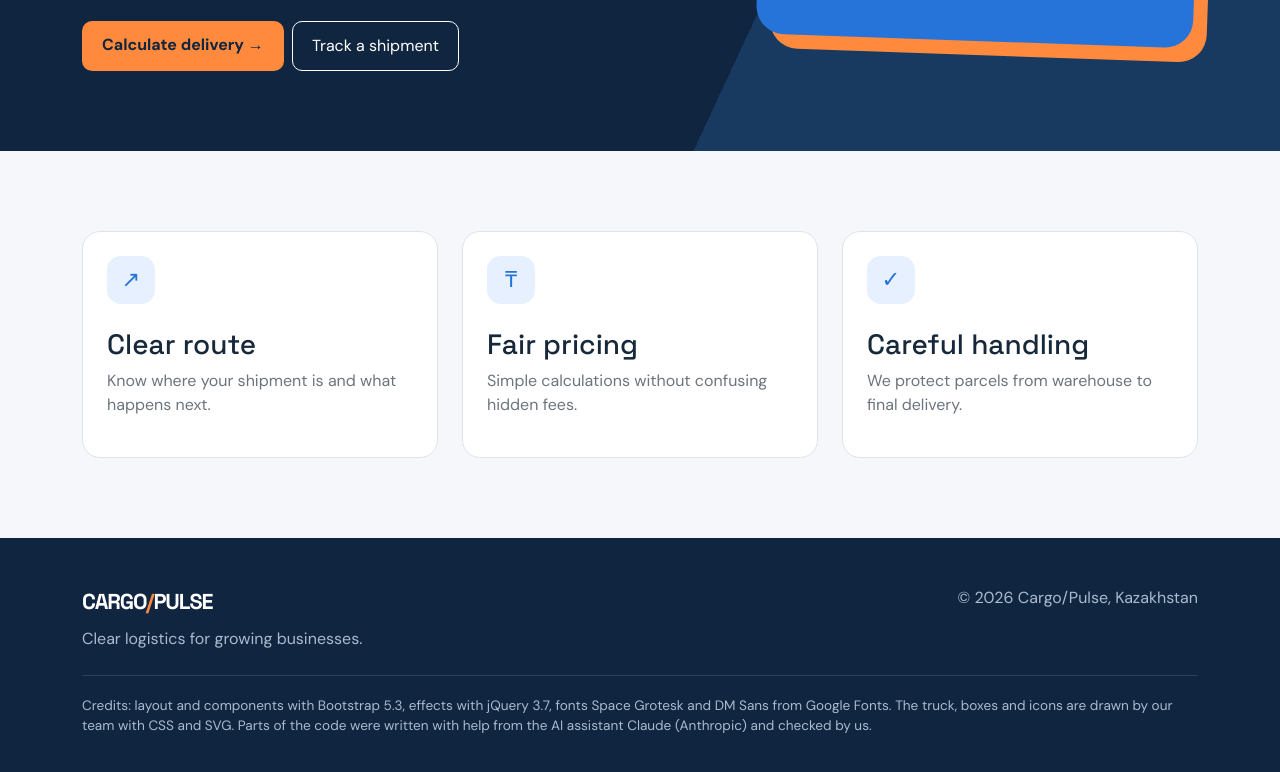
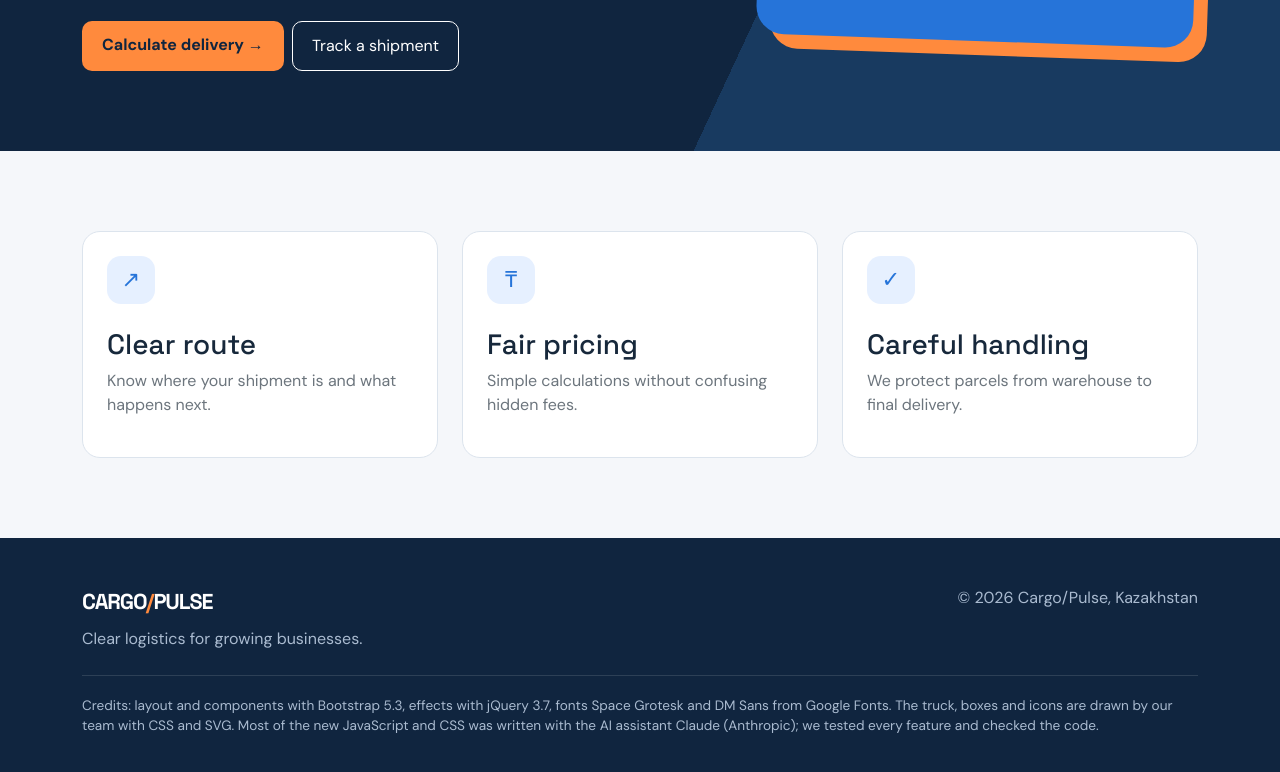
Before and after one commit to spongebobkzkz/WBT_1_midterm, a plain HTML site: page index.html in a window 1280 px wide. Shown: the part 489-1261 px from the top of the page. Drawn offline with nearby package versions, Linux system fonts and the light colour scheme.

Commit message:
Update the credits in the footer and the README

```diff
--- a/index.html
+++ b/index.html
@@ -206,8 +206,8 @@
                 Credits: layout and components with Bootstrap 5.3, effects with
                 jQuery 3.7, fonts Space Grotesk and DM Sans from Google Fonts.
                 The truck, boxes and icons are drawn by our team with CSS and SVG.
-                Parts of the code were written with help from the AI assistant
-                Claude (Anthropic) and checked by us.
+                Most of the new JavaScript and CSS was written with the AI
+                assistant Claude (Anthropic); we tested every feature and checked the code.
             </p>
         </div>
     </footer>
```
Also changed, not shown: pickup.html (+2 -2 lines), quote.html (+2 -2 lines), services.html (+2 -2 lines), shop.html (+2 -2 lines), tracking.html (+2 -2 lines), 1 other file.
